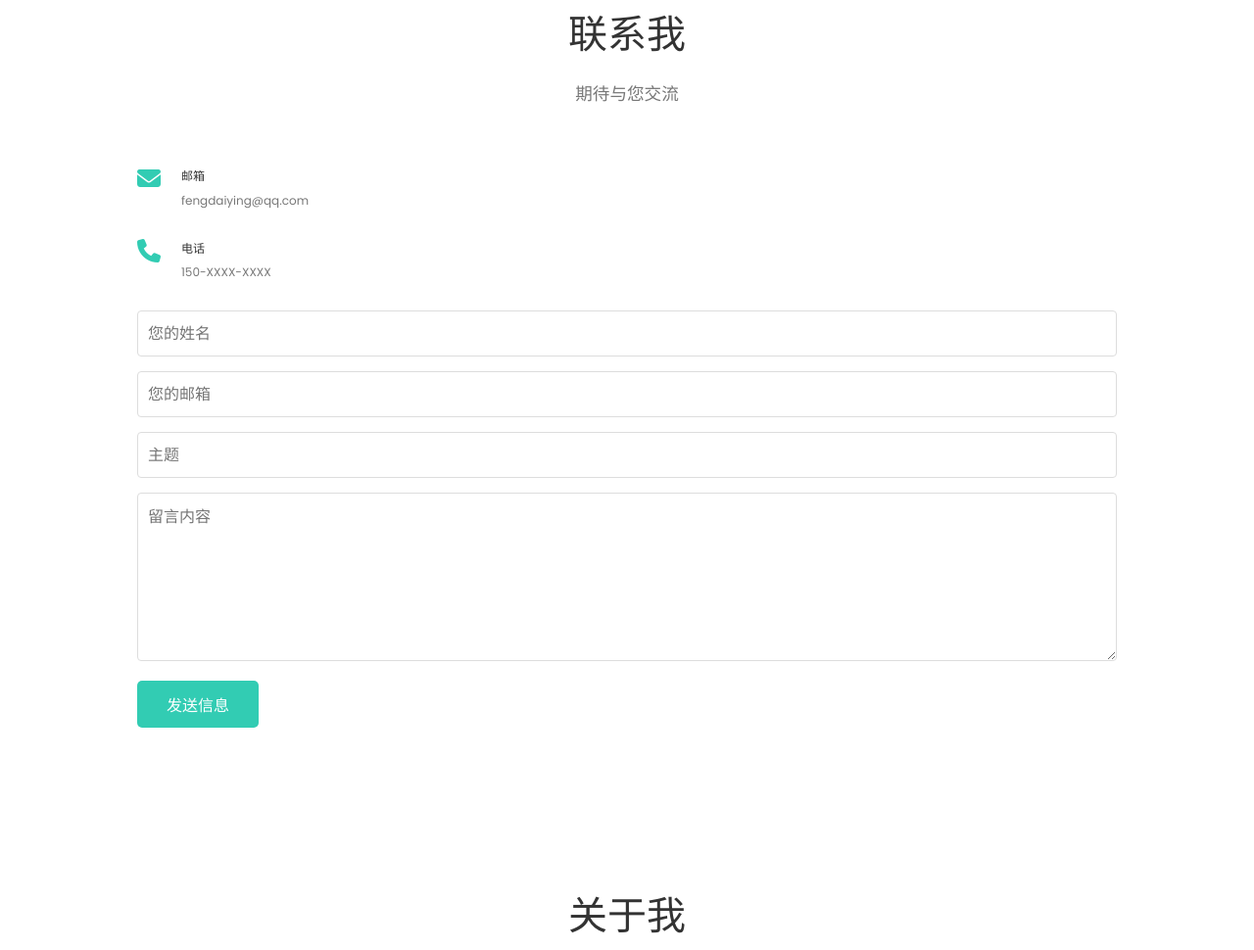
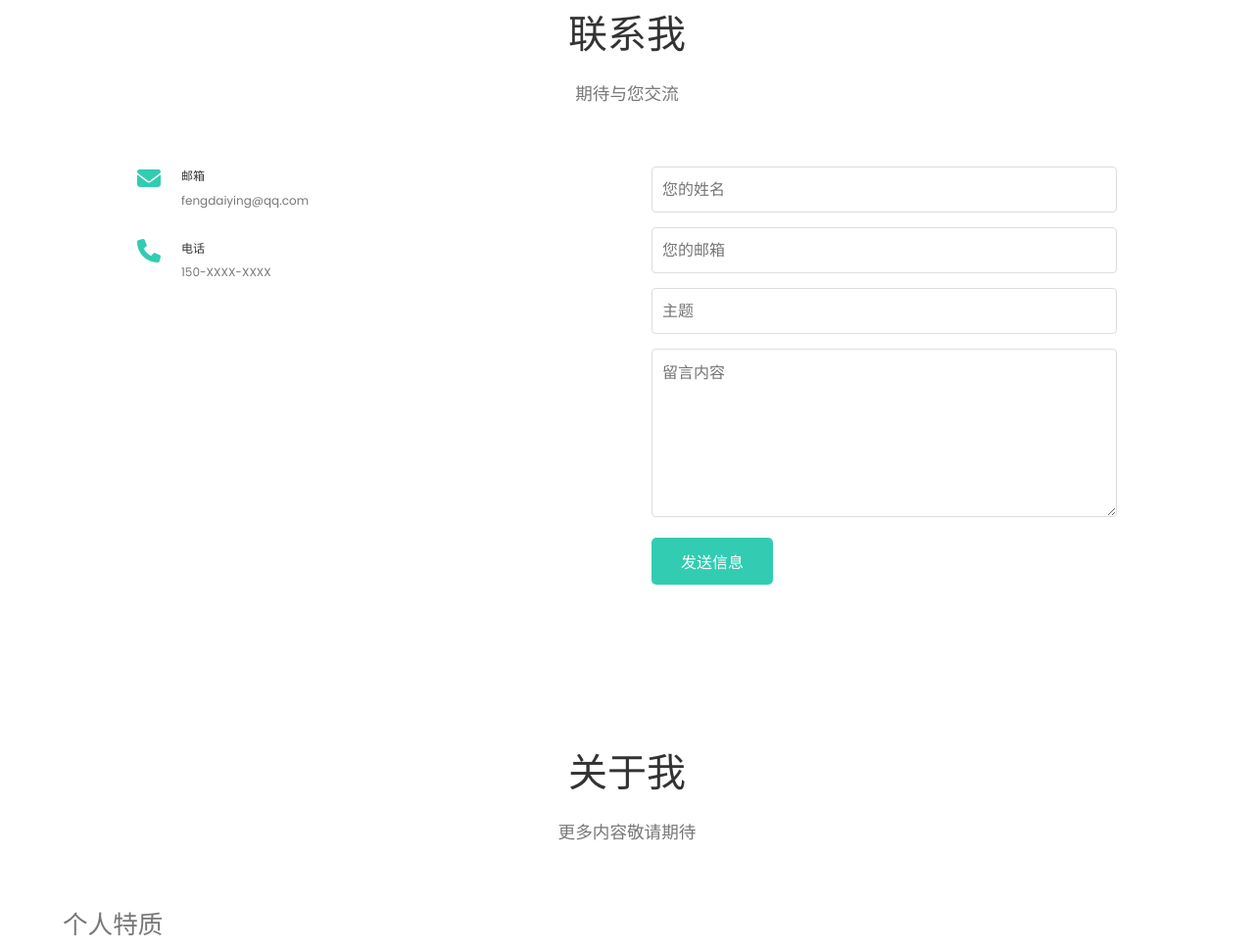
Before and after one commit to keepsmiling-dev/keepsmiling.github.io, a plain HTML site: page index.html in a window 1280 px wide. Shown: the part 2347-3317 px from the top of the page at 98% size. Drawn offline with Linux system fonts and the light colour scheme.

Commit message:
Add files via upload

```diff
--- a/index.css
+++ b/index.css
@@ -64,6 +64,7 @@ body {
 .resume ,
 .topbar-nav,
 .topbar-nav .list{
+    /* 高度保持一致，文字垂直居中 */
     height: 60px;
     line-height: 60px;
 }
@@ -283,12 +284,13 @@ body {
     background: white;
 }
 .contact-content {
+    max-width: 1000px;
+    margin: 0 auto;
+
     /* 网格布局 */
     display: grid;
     grid-template-columns: repeat(auto-fit, minmax(300px, 1fr));
     gap: 50px;
-    max-width: 1000px;
-    margin: 0 auto;
 }
 .contact-item {
     display: flex;
@@ -326,8 +328,9 @@ body {
 }
 .form-group input:focus,
 .form-group textarea:focus {
-  outline: none; /* 移除默认焦点轮廓 */
-  border-color: var(--primary-color);
+    outline: none; /* 移除默认焦点轮廓 */
+    border-color: var(--primary-color);
+    background-color: #F0FAF8;
 }
 .contact-button {
     background-color: var(--primary-color);
@@ -385,7 +388,6 @@ body {
     padding: 30px 0;
     text-align: center;
 }
-
 .footer-content{
     /* 弹性布局 */
     display: flex;
--- a/index.html
+++ b/index.html
@@ -41,7 +41,6 @@
                     <li><a href="#other">其他</a></li>
                 </ul>
             </div>
-
         </div>
     </header>
 
@@ -166,6 +165,7 @@
 
                     <!-- 内容 -->
                     <div class="contact-content">
+                        <!-- 个人信息 -->
                         <div class="contact-infomation">
                             <!-- 邮箱信息 -->
                             <div class="contact-item">
@@ -184,8 +184,10 @@
                                     <p>150-XXXX-XXXX</p>
                                 </div>
                             </div>
+                        </div>
 
-                            <div class="contact-form">
+                        <!-- 留言表 -->
+                        <div class="contact-form">
                                 <form>
                                     <!-- 姓名栏 -->
                                     <div class="form-group">
@@ -207,7 +209,6 @@
                                     <button type="submit" class="contact-button">发送信息</button>
                                 </form>
                             </div>
-                        </div>
                     </div>
                 </div>
             </section>
```
